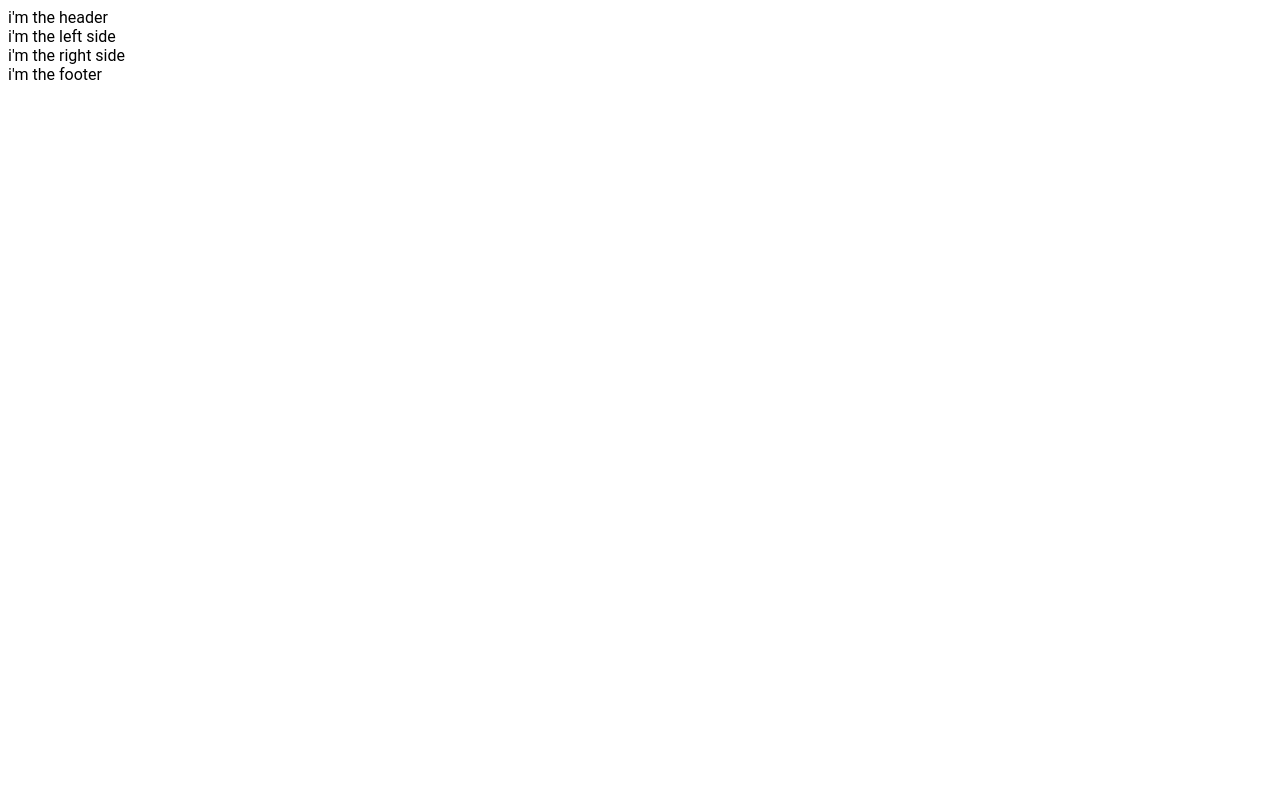
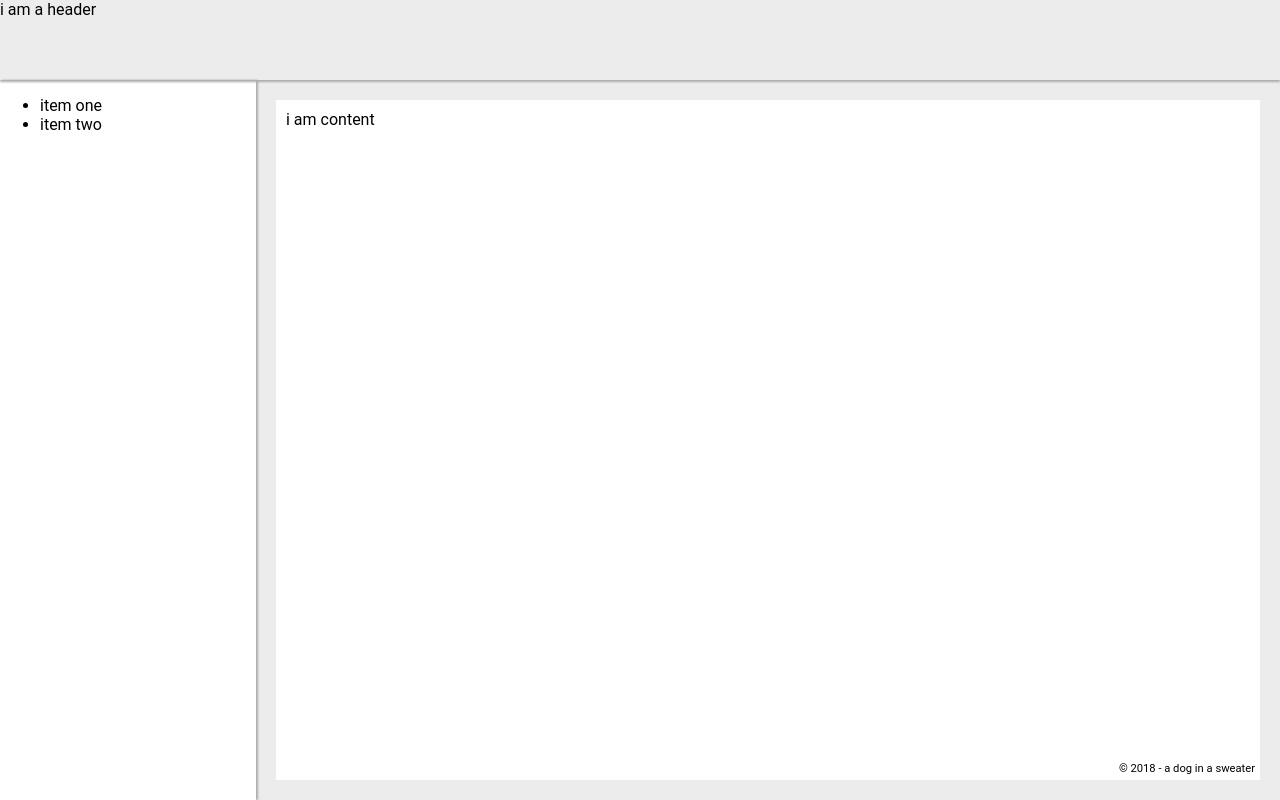
Before and after one commit to doginasweater/dias-events, a React app in the folder dias-events/: page / in a window 1280 px wide. Built offline with nearby package versions, Linux system fonts and the light colour scheme; the HTML template or start-up script is replaced by a standard one.

Commit message:
css grid it up?

```diff
--- a/dias-events/src/components/public/home.tsx
+++ b/dias-events/src/components/public/home.tsx
@@ -9,18 +9,19 @@ export class Home extends React.Component<any, any> {
 
     public render() {
         return (
-            <div className="pure-u-1">
-                <div className="pure-u-1">
-                    <header>i'm the header</header>
+            <div className="grid-wrapper">
+                <header className="header">i am a header</header>
+                <div className="left-menu">
+                    <ul>
+                        <li>item one</li>
+                        <li>item two</li>
+                    </ul>
                 </div>
-                <div className="pure-u-1">
-                    <main>
-                        <div className="pure-u-1-4">i'm the left side</div>
-                        <div className="pure-u-3-4">i'm the right side</div>
-                    </main>
-                </div>
-                <div className="pure-u-1">
-                    <footer>i'm the footer</footer>
+                <div className="main-content flex">
+                    <div className="flex-item">
+                        i am content
+                    </div>
+                    <footer className="footer">&copy; 2018 - a dog in a sweater</footer>
                 </div>
             </div>
         );
--- a/dias-events/src/routes.tsx
+++ b/dias-events/src/routes.tsx
@@ -5,7 +5,5 @@ import { Link, Route } from 'react-router-dom';
 import { Home } from 'components/public';
 
 export const Routes = (
-    <div className="pure-g">
         <Route exact path="/" component={Home} />
-    </div>
 );
--- a/dias-events/src/styles/_common.scss
+++ b/dias-events/src/styles/_common.scss
@@ -1,9 +1,66 @@
-html {
-    min-height: 100%;
+html, body {
+  min-height: 100%;
 }
 
-html, button, input, select, textarea,
-    .pure-g [class *= "pure-u"] {
-        /* Set your content font stack here: */
-        font-family: 'Roboto', sans-serif;
-    }
+html,
+button,
+input,
+select,
+textarea,
+.pure-g [class *= 'pure-u'] {
+  /* Set your content font stack here: */
+  font-family: 'Roboto', sans-serif;
+}
+
+body {
+  background-color: #ececec;
+  margin: 0;
+}
+
+.grid-wrapper {
+  display: grid;
+  grid-template-columns: 1fr 4fr;
+  grid-template-areas:
+    'header header'
+    'left-menu main-content';
+}
+
+.header {
+  grid-area: header;
+  min-height: 10vh;
+  z-index: 3;
+  box-shadow: 0px 2px 2px #acacac;
+}
+
+.left-menu {
+  grid-area: left-menu;
+  background-color: #fff;
+  z-index: 2;
+  box-shadow: 2px 0px 2px #acacac;
+}
+
+.main-content {
+  grid-area: main-content;
+  padding: 20px;
+  min-height: 90vh;
+  box-sizing: border-box;
+}
+
+.footer {
+  grid-area: footer;
+  background-color: #fff;
+  text-align: right;
+  font-size: .7em;
+  padding: 5px;
+}
+
+.flex {
+  display: flex;
+  flex-direction: column;
+}
+
+.flex-item {
+  flex: 1;
+  background-color: #fff;
+  padding: 10px;
+}
```
Also changed, not shown: 1 other file (tests, documents, lock files or other folders).
